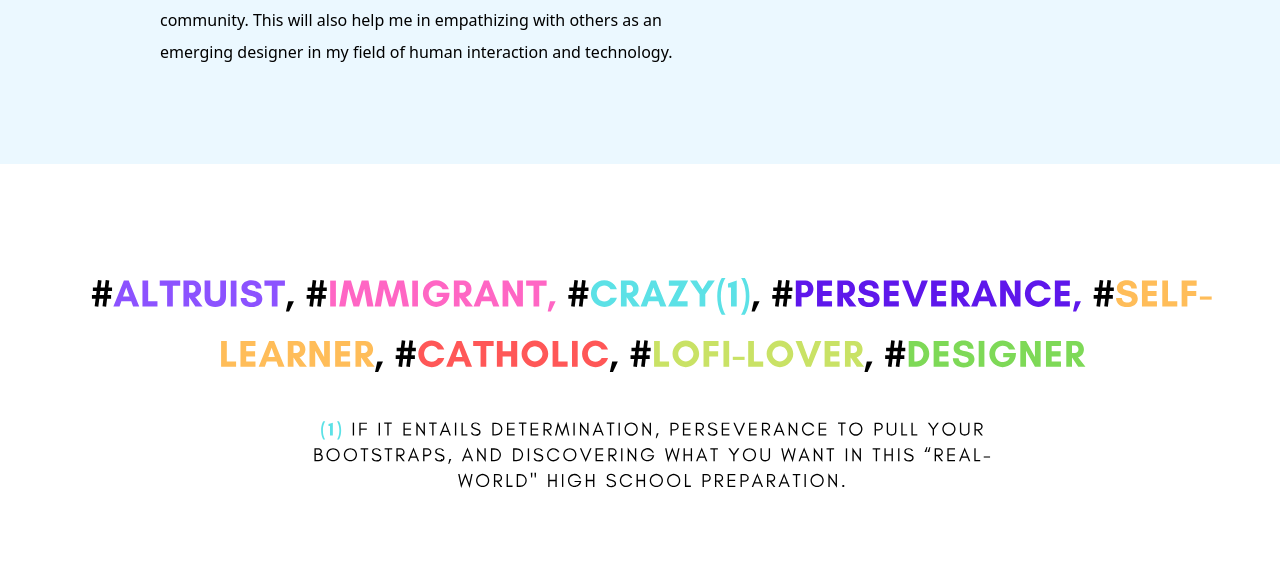
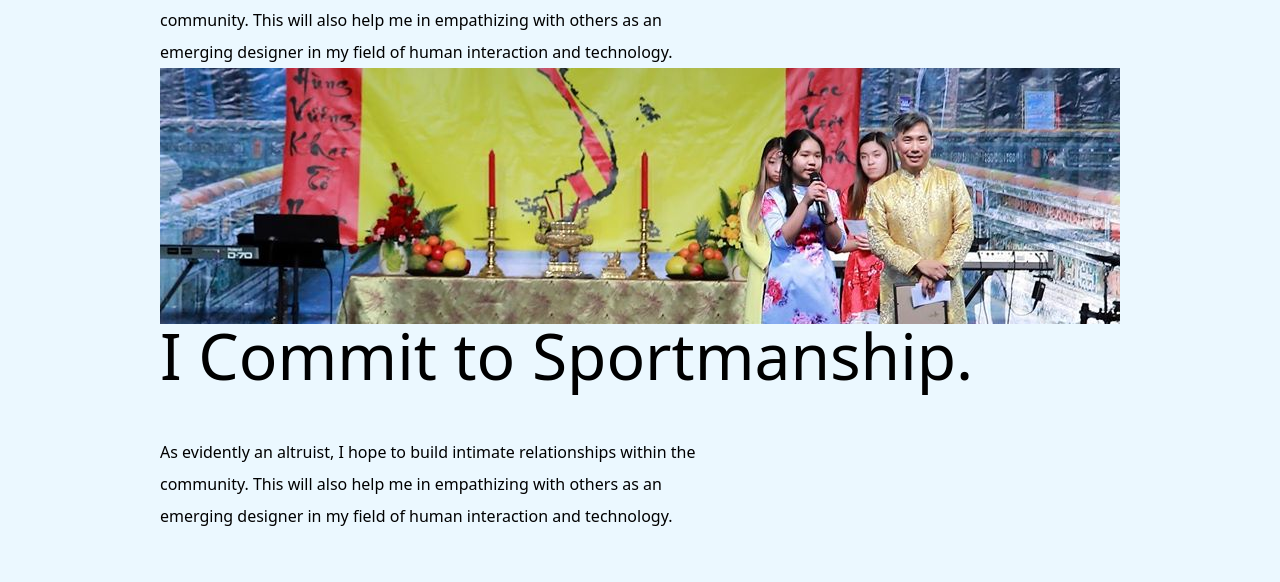
Before and after one commit to nguyen-huong/moreheadcain, a plain HTML site: page index.html in a window 1280 px wide. Shown: the part 1241-1823 px from the top of the page. Drawn offline with nearby package versions, Linux system fonts and the light colour scheme.

Commit message:
Update index.html

```diff
--- a/index.html
+++ b/index.html
@@ -46,7 +46,14 @@
 				<div class="w-full lg:w-72">
 					<a href="#about"><p class="leading-loose max-w-xl">As evidently an altruist, I hope to build intimate relationships within the community. This will also help me in empathizing with others as an emerging designer in my field of human interaction and technology.
           </p></a>
+							<img src="VAAR Scholar Pic.jpg" class="w-full h-64 object-cover" />
 				</div>
+				<div class="flex-1">
+					<h2 id="#about" class="font-display-italic  text-5xl md:text-6xl leading-none mb-12">I Commit to Sportmanship.</h2>
+				</div>
+				<div class="w-full lg:w-72">
+					<a href="#about"><p class="leading-loose max-w-xl">As evidently an altruist, I hope to build intimate relationships within the community. This will also help me in empathizing with others as an emerging designer in my field of human interaction and technology.
+          </p></a>
 			</div>
 		</div>
 	<img src="identity.svg" class="w-full h-74 object-cover" />
```
